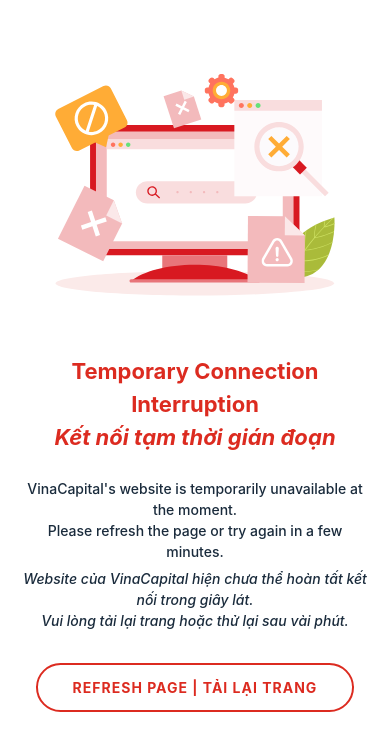
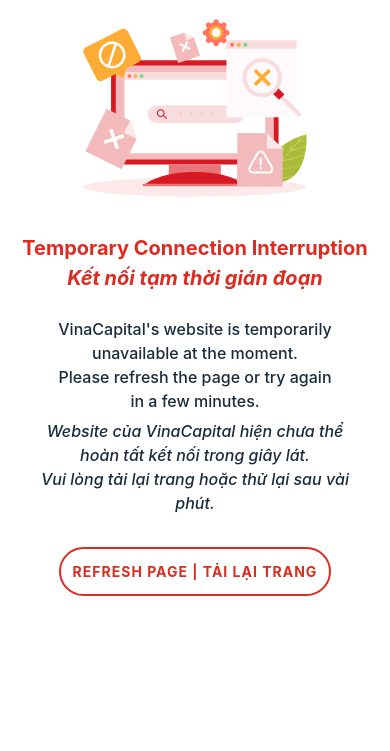
Before and after one commit to nhancao-bitelle/vnc-static-html, a plain HTML site: page index.html in a window 390 px wide. Shown: the part 77-828 px from the top of the page. Drawn offline with Linux system fonts and the light colour scheme.

Commit message:
Update index.html for improved mobile responsiveness and styling adjustments

```diff
--- a/index.html
+++ b/index.html
@@ -138,21 +138,36 @@
     }
 
     @media (max-width: 768px) {
+      main {
+        padding: 40px 20px;
+        justify-content: flex-start;
+      }
+
       header {
         padding: 15px 20px;
       }
 
       svg {
-        width: 100%;
+        width: 80%;
+        height: 80%;
       }
 
       h1,
       h2 {
-        font-size: 22px;
+        font-size: 20px;
+      }
+
+      .btn-refresh {
+        padding: 12px;
       }
 
       .message-group {
-        font-size: 14px;
+        font-size: 16px;
+        padding: 0 16px;
+      }
+
+      .message-group span {
+        display: block;
       }
 
       .illustration {
@@ -350,7 +365,7 @@
     <div class="message-group">
       <p class="message-en">
         VinaCapital's website is temporarily unavailable at the moment.<br />
-        Please refresh the page or try again in a few minutes.
+        Please refresh the page or try again <span>in a few minutes.</span>
       </p>
       <p class="message-vi">
         Website của VinaCapital hiện chưa thể hoàn tất kết nối trong giây
```
